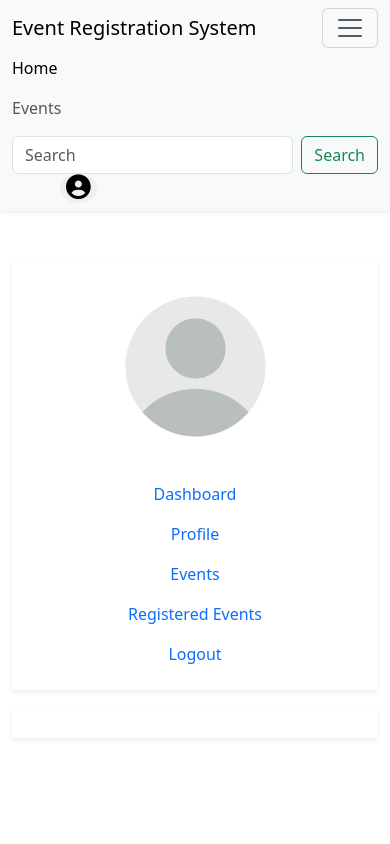
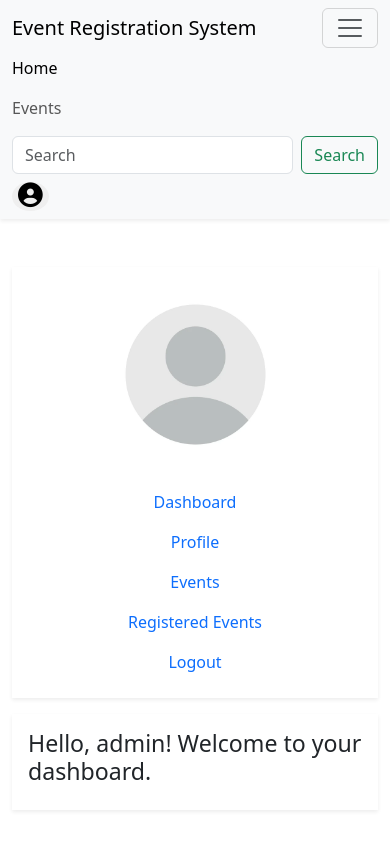
Before and after one commit to swesadiqul/event-registration-system, a Django app: page /accounts/dashboard/ in a window 390 px wide, after a click that opens the changed part. Run offline with Django 3.2, Linux system fonts and the light colour scheme; a user stored in the database is signed in; some libraries are stand-ins or nearby versions.

Commit message:
dashboard updated

```diff
--- a/templates/accounts/dashboard.html
+++ b/templates/accounts/dashboard.html
@@ -24,6 +24,7 @@ Event Registration System | Dashboard
             </div>
             <div class="col-12 col-md-8 col-lg-9 mb-3">
                 <div class="shadow-sm p-3">
+                    <h3>Hello, {{ user.username }}! Welcome to your dashboard.</h3>
                     {% block dashboard %}
 
                     {% endblock dashboard %}
--- a/templates/includes/header.html
+++ b/templates/includes/header.html
@@ -14,11 +14,13 @@
                     <a class="nav-link" href="javascript: void(0)">Events</a>
                 </li>
             </ul>
-            <form class="d-flex" role="search" method="get" action="{% url 'events:home' %}">
-                <input class="form-control me-2" type="search" name="q" placeholder="Search" aria-label="Search" value="{{ query }}">
-                <button class="btn btn-outline-success" type="submit">Search</button>
-              </form>
-            <div class="d-grid gap-2 d-md-flex justify-content-md-end ms-5">
+            <div class="mb-lg-0 mb-2">
+                <form class="d-flex mx-lg-5" role="search" method="get" action="{% if request.user.is_authenticated %}{% url 'events:event_list' %}{% else %}{% url 'events:home' %}{% endif %}">
+                    <input class="form-control me-2" type="search" name="q" placeholder="Search" aria-label="Search" value="{{ query }}">
+                    <button class="btn btn-outline-success" type="submit">Search</button>
+                </form>
+            </div>
+            <div class="d-grid gap-2 d-md-flex justify-content-md-end">
 
                 {% if request.user.is_authenticated %}
 
```
Also changed, not shown: event/views.py (+11 -2 lines), db.sqlite3.
